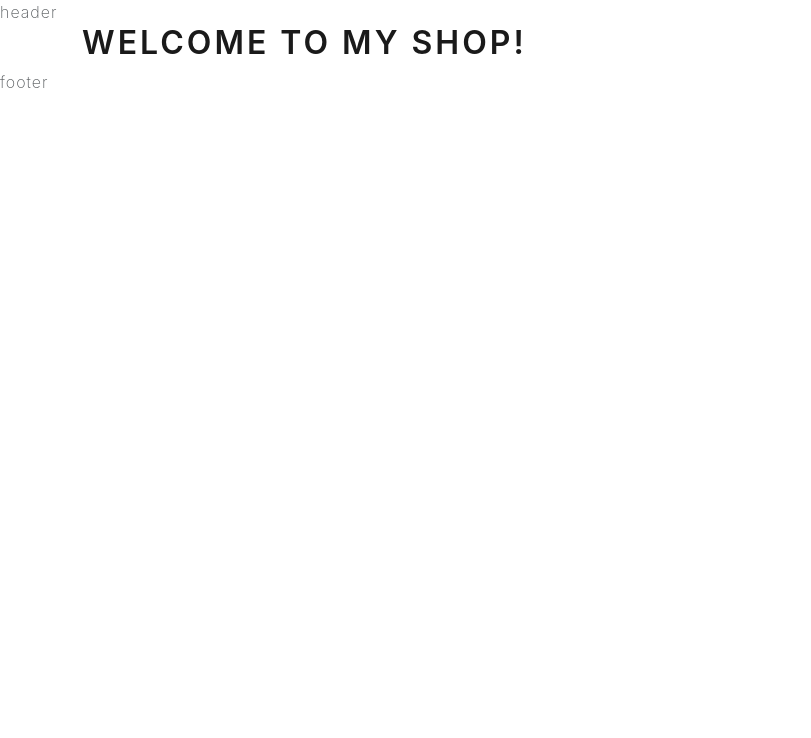
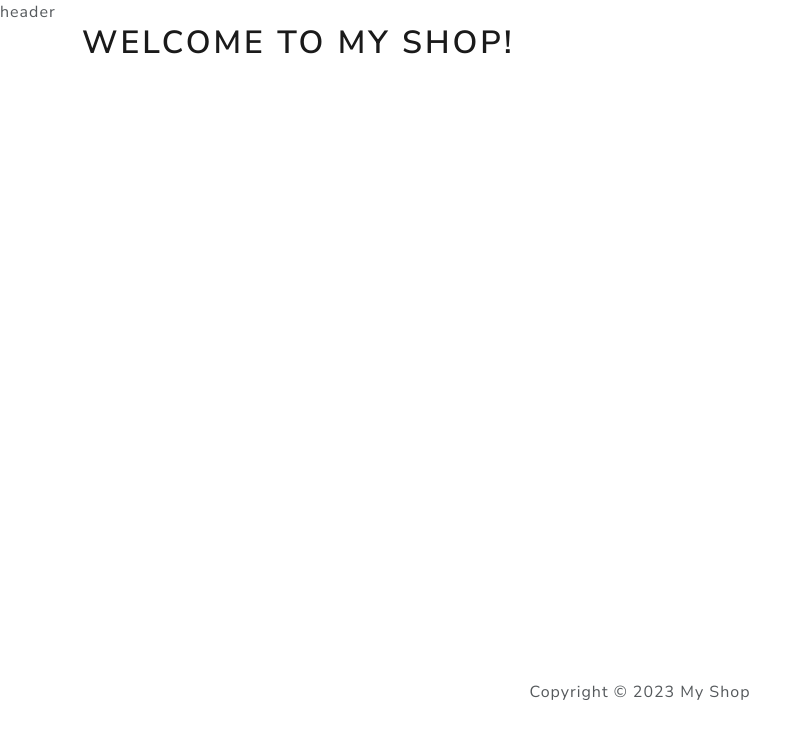
Before and after one commit to Abbiirr/simple-e-commerce, a React (Create React App) app in the folder client/: page / in a window 1280 px wide. Shown: the top 738 px of the page, without its empty margins (0-811 px from the left). Built offline with nearby package versions, Linux system fonts and the light colour scheme.

Commit message:
Updated the footer

```diff
--- a/client/src/components/Footer.js
+++ b/client/src/components/Footer.js
@@ -1,7 +1,16 @@
 import React from "react";
+import { Container, Row, Col } from "react-bootstrap";
 
 const Footer = () => {
-  return <footer>footer</footer>;
+  return (
+    <footer>
+      <Container>
+        <Row>
+          <Col className="text-center py-3">Copyright &copy; 2023 My Shop</Col>
+        </Row>
+      </Container>
+    </footer>
+  );
 };
 
 export default Footer;
--- a/client/src/index.css
+++ b/client/src/index.css
@@ -1,13 +1,3 @@
-body {
-  margin: 0;
-  font-family: -apple-system, BlinkMacSystemFont, 'Segoe UI', 'Roboto', 'Oxygen',
-    'Ubuntu', 'Cantarell', 'Fira Sans', 'Droid Sans', 'Helvetica Neue',
-    sans-serif;
-  -webkit-font-smoothing: antialiased;
-  -moz-osx-font-smoothing: grayscale;
+main {
+  min-height: 80vh;
 }
-
-code {
-  font-family: source-code-pro, Menlo, Monaco, Consolas, 'Courier New',
-    monospace;
-}
```
